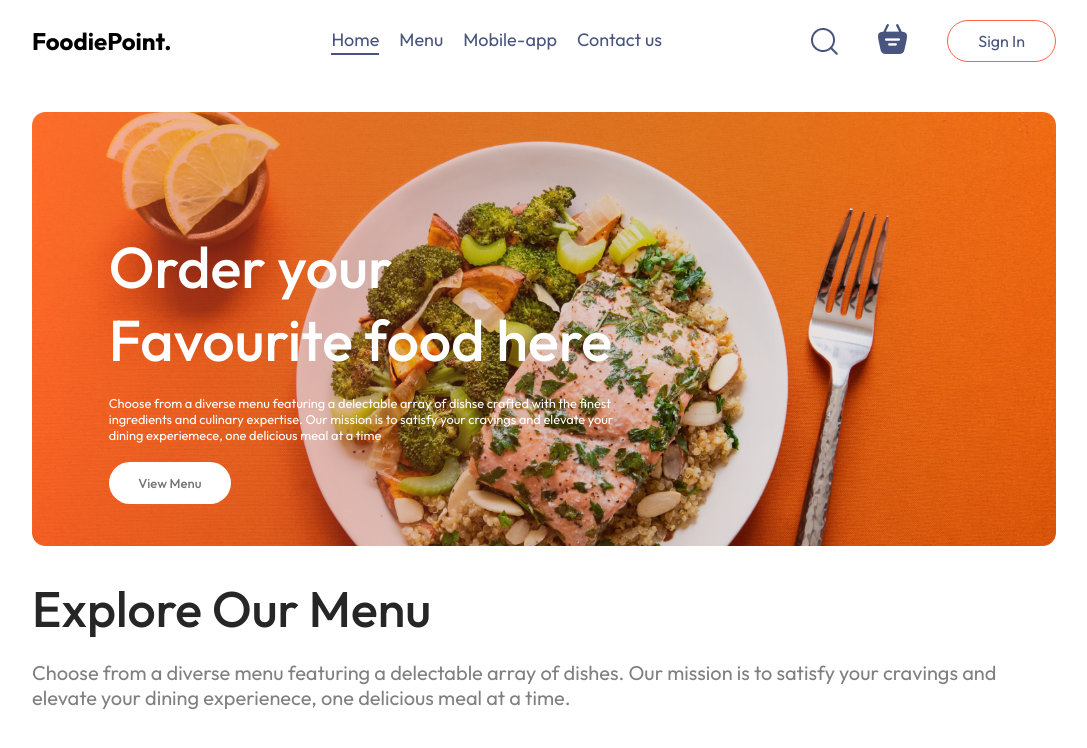
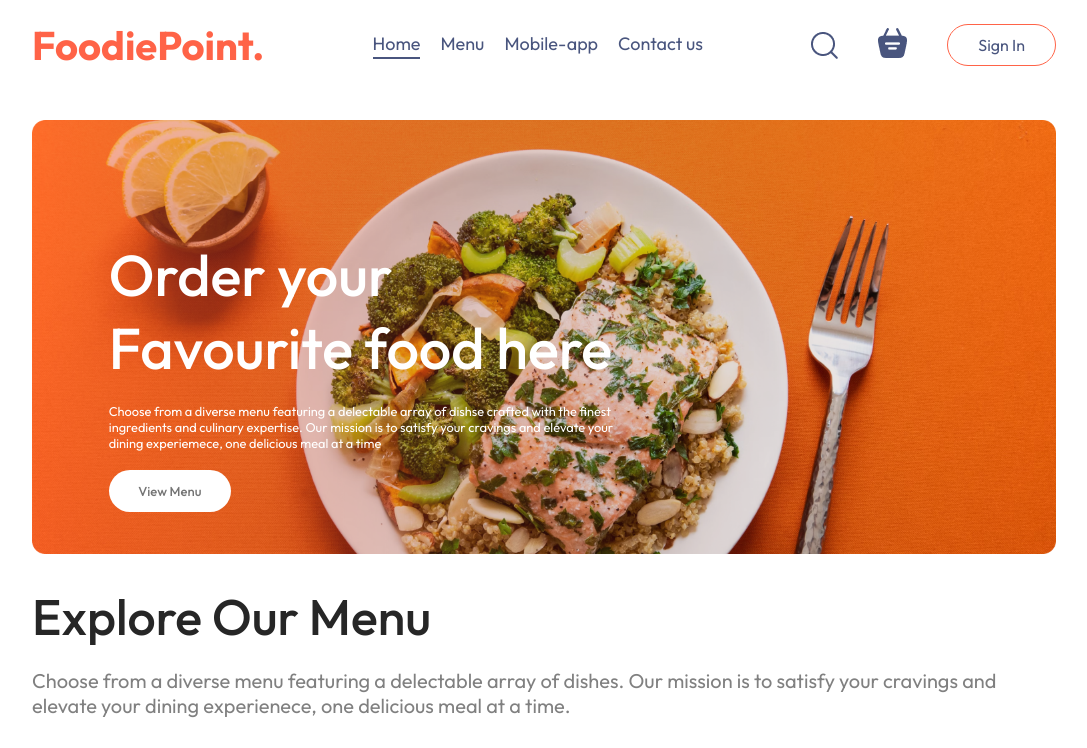
Before and after one commit to Vaibhavpan02/Food-Delivery, a React (Vite) app: page / in a window 1280 px wide. Shown: the top 748 px of the page, without its empty margins (96-1183 px from the left). Built offline with nearby package versions, Linux system fonts and the light colour scheme.

Commit message:
Update Navbar.css

```diff
--- a/src/components/Navbar/Navbar.css
+++ b/src/components/Navbar/Navbar.css
@@ -5,7 +5,9 @@
     align-items: center;
 }
 .navbar .logo{
-    width: 150px;
+    font-size: 40px;
+    font-weight: 700;
+    color: tomato;
 }
 .navbar-menu{
     display: flex;
```
